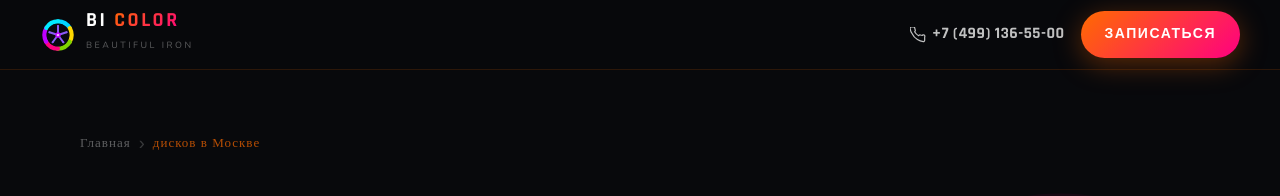
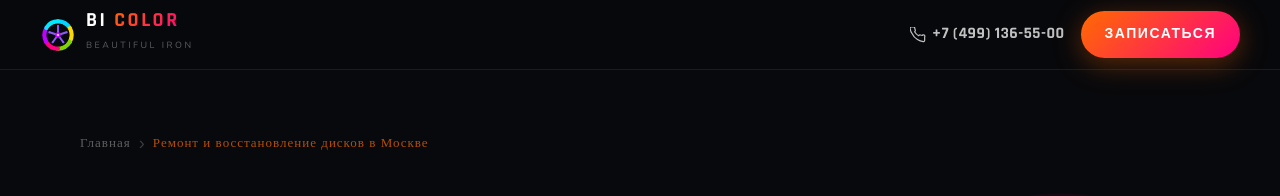
Before and after one commit to mikhailmikemorozov-coder/moaans, a React (Vite) app: page /remont-diskov-moskva in a window 1280 px wide. Shown: the top 196 px of the page. Built offline with nearby package versions, Linux system fonts and the light colour scheme.

Commit message:
Fix breadcrumb: show full H1 text instead of accent part only
Co-Authored-By: Claude Sonnet 4.6 <noreply@anthropic.com>

```diff
--- a/src/pages/ServicePage.jsx
+++ b/src/pages/ServicePage.jsx
@@ -84,7 +84,7 @@ export default function ServicePage({ meta, color = "#ff6b00", h1, h1Accent, int
           <div style={{ display: "flex", gap: 8, marginBottom: 20, flexWrap: "wrap" }}>
             <Link to="/" style={{ fontFamily: "'Rajdhani'", fontSize: 13, color: "rgba(255,255,255,.35)", letterSpacing: 1 }}>Главная</Link>
             <span style={{ color: "rgba(255,255,255,.2)" }}>›</span>
-            <span style={{ fontFamily: "'Rajdhani'", fontSize: 13, color: "rgba(255,107,0,.7)", letterSpacing: 1 }}>{h1Accent || h1}</span>
+            <span style={{ fontFamily: "'Rajdhani'", fontSize: 13, color: "rgba(255,107,0,.7)", letterSpacing: 1 }}>{h1Accent ? `${h1} ${h1Accent}` : h1}</span>
           </div>
           <h1 style={{ fontFamily: "'Rajdhani'", fontWeight: 700, fontSize: "clamp(40px, 6vw, 76px)", lineHeight: 1, letterSpacing: 1, marginBottom: 28 }}>
             {h1}{" "}
```
